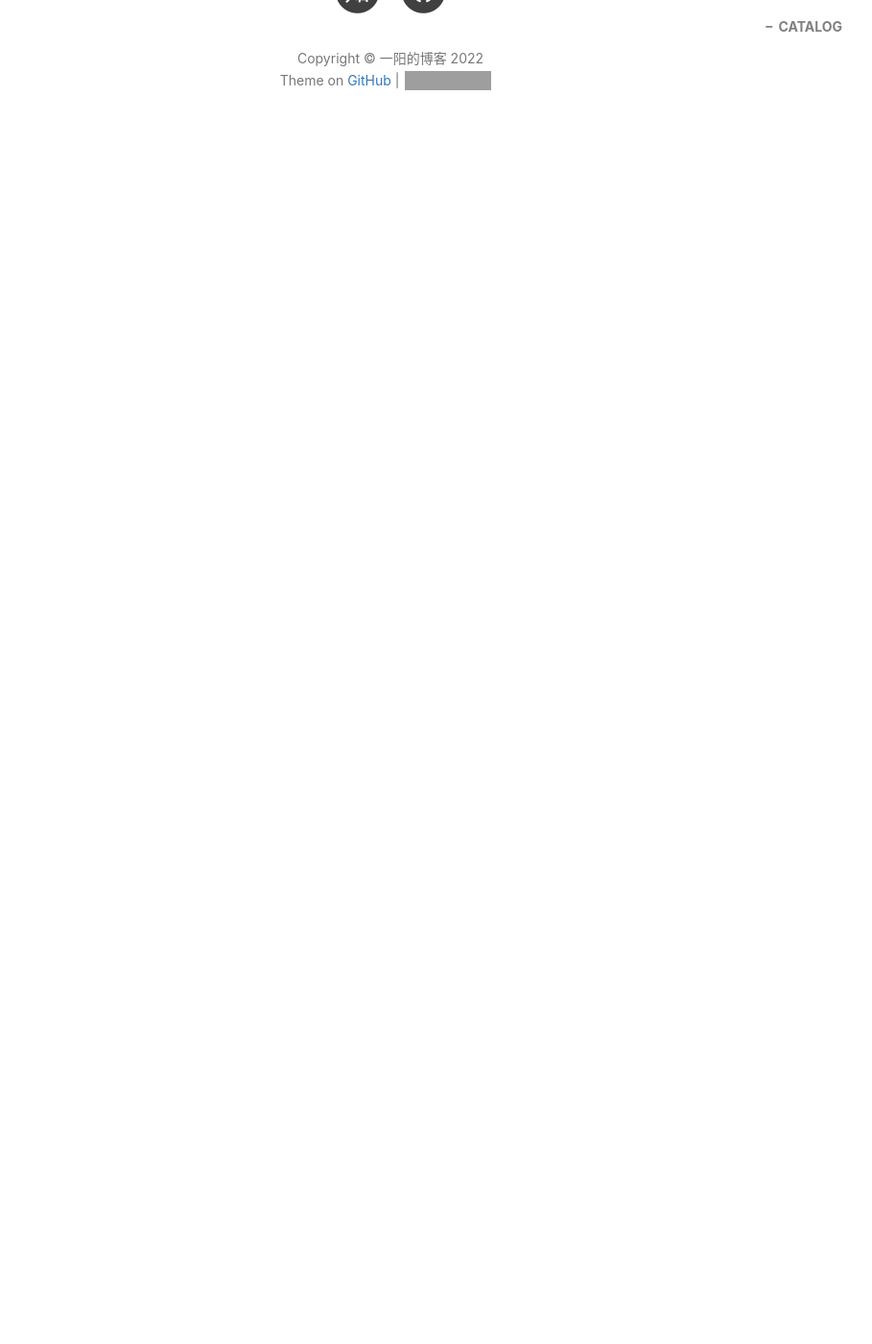
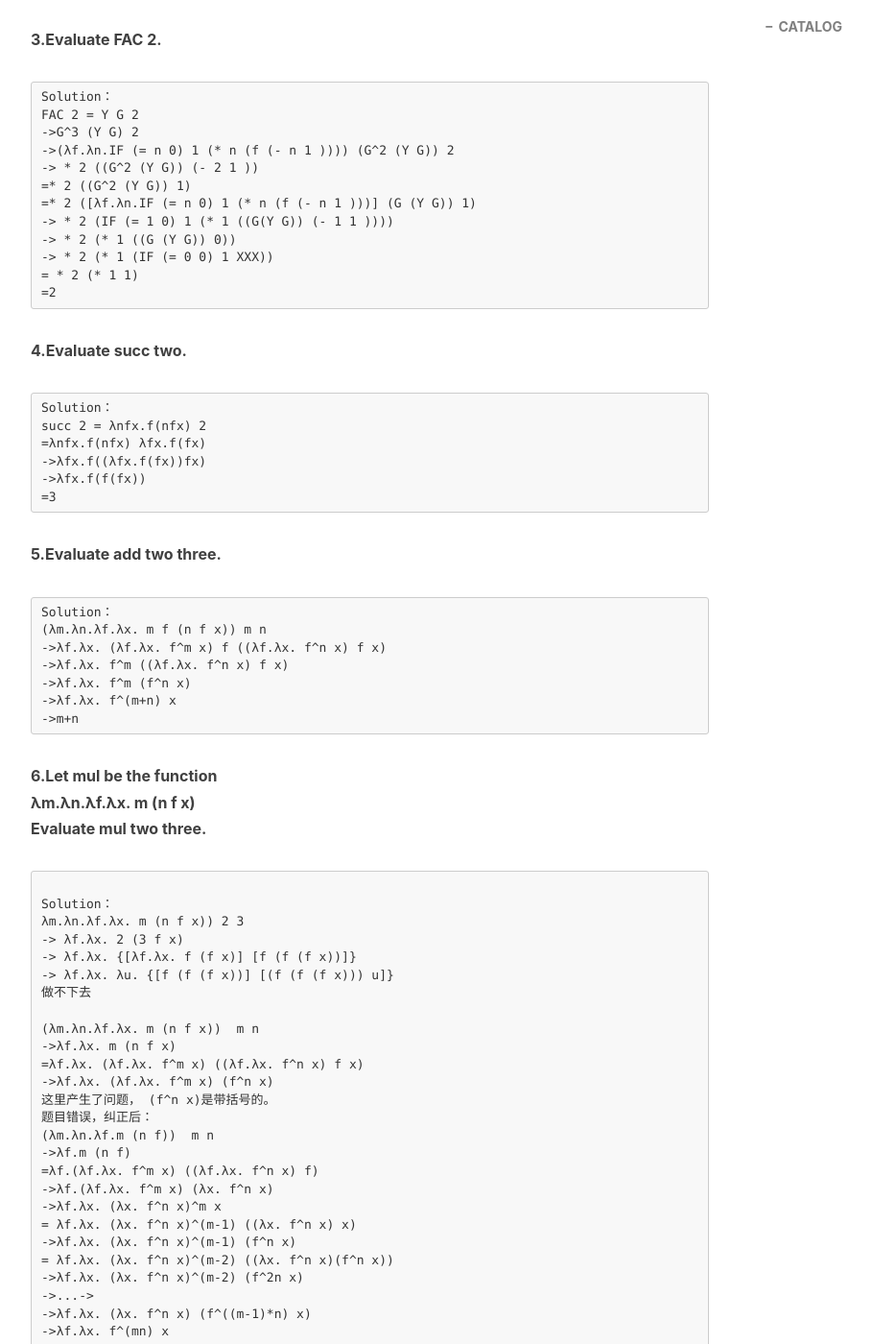
Before and after one commit to OneSunLee/OneSunLee.github.io, a Jekyll site: the page built from _posts/2022-07-05-lambda演算讲稿.md, in a window 1280 px wide and 1400 px high, scrolled down 6153 px. Shown: the whole window at 96% size, without its empty margins (233-1142 px from the left). Built offline with Jekyll 4.4.1, drawn with Linux system fonts in a browser that asks for light colours; nearby versions of some CDN libraries; comment, search, counter and statistics services are not loaded; before the commit the page ends 6341 px from its top, so only the background shows below that; some of the changed text lies outside the part shown; grey boxes are pictures that could not be loaded.

Commit message:
2022-07-05-lambda演算讲稿 添加practice2部分

````diff
--- a/_posts/2022-07-05-lambda演算讲稿.md
+++ b/_posts/2022-07-05-lambda演算讲稿.md
@@ -165,49 +165,220 @@ normal order evaluation
 applicative order evaluation
 ->{[λx.λz. + 1 z] [(λx. xx)(λx. xx)]} {(λy. * y 1) (- 3 2)}
 ->[λz. + 1 z] [(λy. * y 1) (- 3 2)]
-->* 2
+->...-> 2
 ```
 
 **2.Give an example of a code optimization transformation that has the Church-Rosser property.**
 
-```
+
 Solution：
 
+下面可以看出虽然数学上一致，走不同的redex，编译实现不一致。所以这里的代码优化可能是指的不同的redex，比如第一题。没有太理解题目想要的东西。
+
+```
+//(λx.λy.x-y) ((λz.z) 2) ((λr.r+2) 3)
+int lambda_x_y(int x, int y);
+int lambda_r(int r);
+int lambda_z(int z);
+
+int main() {
+    return lambda_x_y(lambda_z(2),lambda_r(3));
+}
+
+int lambda_x_y(int x, int y){
+return x-y;  //先代入x
+}
+
+int lambda_r(int r)
+{
+    return r+2;
+}
+
+int lambda_z(int z)
+{
+    return z;
+}
+
+```
+```
+main:
+        mov     eax, -3
+        ret
+lambda_x_y(int, int)://x edi, y esi
+        mov     eax, edi
+        sub     eax, esi
+        ret
+lambda_r(int):
+        lea     eax, [rdi+2]
+        ret
+lambda_z(int):
+        mov     eax, edi
+        ret
+```
+
+```
+//改为
+int main() {
+    return lambda_x_y(lambda_r(3),lambda_z(2));
+}
+
+int lambda_x_y(int y, int x){
+return x-y;  //先代入y
+}
+```
+
+```
+main:
+        mov     eax, -3
+        ret
+lambda_x_y(int, int)://y edi,x esi
+        mov     eax, esi
+        sub     eax, edi
+        ret
+lambda_r(int):
+        lea     eax, [rdi+2]
+        ret
+lambda_z(int):
+        mov     eax, edi
+        ret
 ```
 
 **3.Evaluate FAC 2.**
 
 ```
 Solution：
+FAC 2 = Y G 2
+->G^3 (Y G) 2
+->(λf.λn.IF (= n 0) 1 (* n (f (- n 1 )))) (G^2 (Y G)) 2
+-> * 2 ((G^2 (Y G)) (- 2 1 ))
+=* 2 ((G^2 (Y G)) 1)
+=* 2 ([λf.λn.IF (= n 0) 1 (* n (f (- n 1 )))] (G (Y G)) 1)
+-> * 2 (IF (= 1 0) 1 (* 1 ((G(Y G)) (- 1 1 ))))
+-> * 2 (* 1 ((G (Y G)) 0))
+-> * 2 (* 1 (IF (= 0 0) 1 XXX))
+= * 2 (* 1 1)
+=2
 ```
 
 **4.Evaluate succ two.**
-
 ```
 Solution：
+succ 2 = λnfx.f(nfx) 2
+=λnfx.f(nfx) λfx.f(fx)
+->λfx.f((λfx.f(fx))fx)
+->λfx.f(f(fx))
+=3
 ```
 
 **5.Evaluate add two three.**
 
 ```
 Solution：
+(λm.λn.λf.λx. m f (n f x)) m n
+->λf.λx. (λf.λx. f^m x) f ((λf.λx. f^n x) f x)
+->λf.λx. f^m ((λf.λx. f^n x) f x)
+->λf.λx. f^m (f^n x)
+->λf.λx. f^(m+n) x
+->m+n
 ```
 
 **6.Let mul be the function
-λm.λn.λf.λx. m (n f x)**
+λm.λn.λf.λx. m (n f x)
+Evaluate mul two three.**
 
 ```
+
 Solution：
+λm.λn.λf.λx. m (n f x)) 2 3
+-> λf.λx. 2 (3 f x)
+-> λf.λx. {[λf.λx. f (f x)] [f (f (f x))]}
+-> λf.λx. λu. {[f (f (f x))] [(f (f (f x))) u]}
+做不下去
+
+(λm.λn.λf.λx. m (n f x))  m n
+->λf.λx. m (n f x)
+=λf.λx. (λf.λx. f^m x) ((λf.λx. f^n x) f x)
+->λf.λx. (λf.λx. f^m x) (f^n x)
+这里产生了问题， (f^n x)是带括号的。
+题目错误，纠正后：
+(λm.λn.λf.m (n f))  m n
+->λf.m (n f)
+=λf.(λf.λx. f^m x) ((λf.λx. f^n x) f)
+->λf.(λf.λx. f^m x) (λx. f^n x)
+->λf.λx. (λx. f^n x)^m x
+= λf.λx. (λx. f^n x)^(m-1) ((λx. f^n x) x)
+->λf.λx. (λx. f^n x)^(m-1) (f^n x)
+= λf.λx. (λx. f^n x)^(m-2) ((λx. f^n x)(f^n x))
+->λf.λx. (λx. f^n x)^(m-2) (f^2n x)
+->...->
+->λf.λx. (λx. f^n x) (f^((m-1)*n) x)
+->λf.λx. f^(mn) x
+
 ```
 
-**7.Evaluate mul two three.**
+**7.Write a lambda expression for the boolean predicate isZero and evaluate isZero one.**
 
 ```
-Solution：
+λx. IF (= x 0) true false
+因为IF、=没有教程没有定义，所以直接用了。
+
+查资料：
+IF为λx.x
+0为λf.λx.x
+true为λx.λy.x
+false为λx.λy.y
+and=λp.λq. p q p
+or  = λp.λq. p p q
+not = λp.λa.λb. p b a
+推导过程：
+为一个形参λn的函数，输入为λf.λx.x或λf.λx.f^n x，输出为(λx.λy.x) (λx.λy.y)
+
+观察λf.λx.x和 λf.λx.f^n x，一个有f，一个没有f。然后f^n就可以想到传入TRUE和FALSE。
+若是0，应该就是0 XXX TRUE
+(λf.λx.x) XXX TRUE
+->TRUE
+若是0，先试试n FALSE TRUE
+(λf.λx.f^n x) λx.λy.y λx.λy.x
+ -> (λx.λy.y)^(n-1) (λx.λy.y λx.λy.x)
+ 突然想到第二个位置不能是FALSE，应该是and FALSE
+and FALSE
+=λq. FALSE q FALSE
+->λq. (λx.λy.y) q (λx.λy.y)
+->λq. λx.λy.y
+
+(λf.λx.f^n x) λq.λx.λy.y λx.λy.x
+->(λq.λx.λy.y)^n λx.λy.x
+->(λq.λx.λy.y)^(n-1) (λq.λx.λy.y λx.λy.x)
+->...->λx.λy.y
+=FALSE
+
+所以答案为λn.n (and FALSE) TRUE
 ```
+```
+资料解：
 
-**8.Write a lambda expression for the boolean predicate isZero and evaluate isZero one.**
+iszero为λn.λx.λy.n(λz.y)x
+或为λn. n (λx. false) true
 
+验证1：
+(λn.λx.λy.n(λz.y)x) 0
+->λx.λy.(λf.λx.x) (λz.y)x
+->λx.λy.x
+->TRUE
+(λn.λx.λy.n(λz.y)x) m
+->λx.λy.(λf.λx. f^m x) (λz.y) x
+->λx.λy.(λz.y)^m x
+->λx.λy.(λz.y)^(m-1) y
+->...-> λx.λy.y
+->FALSE
+验证2：
+(λn. n (λx. false) true) 0
+->0 (λx. false) true
+->(λf.λx.x) (λx. false) true
+->true
+(λn. n (λx. false) true) m
+->(λf.λx. f^m x) (λx. false) true
+->(λx. false)^m  true
+->false
 ```
-Solution：
-```
+[lambdanotes.pdf](https://www.mathstat.dal.ca/~selinger/papers/lambdanotes.pdf)有更详细的解释
````
Also changed, not shown: _posts/2017-02-06-快速搭建个人博客.md (+3 -3 lines).
